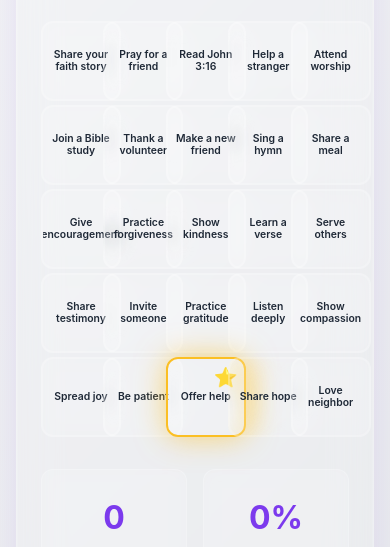
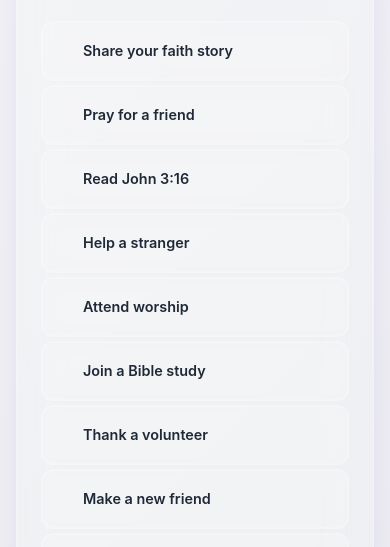
Before and after one commit to RealTreasury/GatherTogether, a plain HTML site: page index.html in a window 390 px wide. Shown: the part 276-823 px from the top of the page. Drawn offline with nearby package versions, Linux system fonts and the light colour scheme.

Commit message:
Update mobile styles to display bingo as checklist

```diff
--- a/styles/global.css
+++ b/styles/global.css
@@ -332,15 +332,29 @@ body {
 
 @media (max-width: 768px) {
     .bingo-grid {
+        grid-template-columns: 1fr;
         gap: 0.25rem;
     }
 
     .bingo-tile {
-        min-height: 80px;
+        aspect-ratio: auto;
+        flex-direction: row;
+        justify-content: flex-start;
+        padding-left: 2rem;
+        min-height: 60px;
     }
 
     .bingo-tile-text {
-        font-size: 0.65rem;
+        font-size: 0.9rem;
+        text-align: left;
+    }
+
+    .bingo-tile.completed::after {
+        left: 0.75rem;
+        top: 50%;
+        transform: translateY(-50%);
+        opacity: 1;
+        font-size: 1.25rem;
     }
 
     .verse-text {
```
